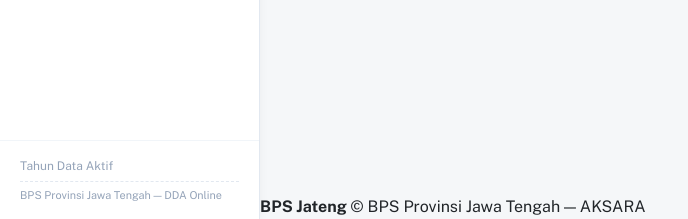
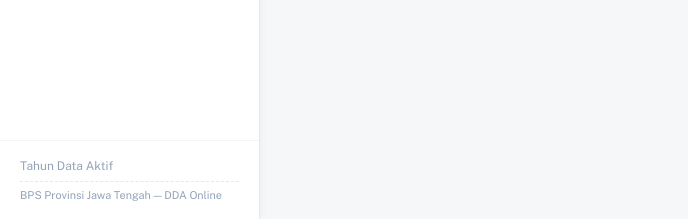
Before and after one commit to Maganghub-BPS/DDA-Online, a CodeIgniter 4 app: the page made by app/Views/admin/index.php in a window 1280 px wide. Shown: the part 581-800 px from the top of the page, without its empty margins (0-688 px from the left). Run offline with PHP 8.4 and a stand-in for CodeIgniter, Linux system fonts and the light colour scheme; the template is opened without the code that fills it, so the values that code supplies are empty; some libraries are stand-ins or nearby versions.

Commit message:
style(admin): hapus footer copyright BPS Jateng AKSARA dari layout admin

```diff
--- a/app/Views/admin/index.php
+++ b/app/Views/admin/index.php
@@ -802,10 +802,6 @@
                     <?php echo view('admin/' . $page); ?>
                 </div>
             </div>
-            <!-- Footer -->
-            <footer class="footer">
-                <strong>BPS Jateng</strong> &copy; BPS Provinsi Jawa Tengah — AKSARA
-            </footer>
         </main>
     </div>
 
```
